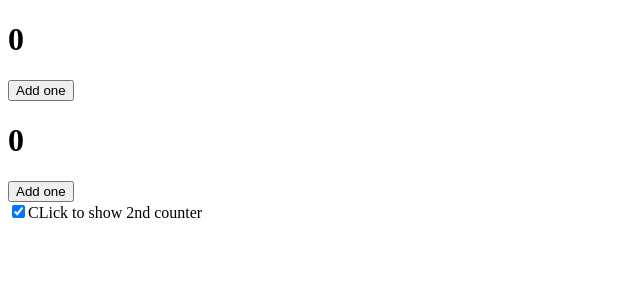
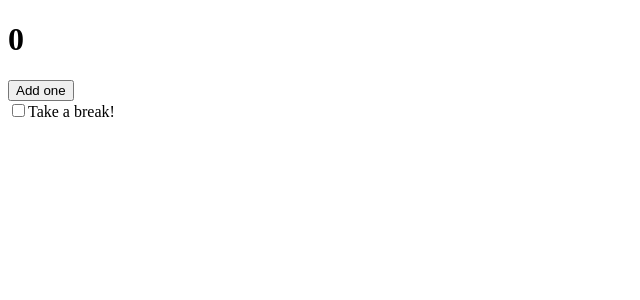
Before and after one commit to sarthak-negi22/100daysReact, a React (Create React App) app: page / in a window 1280 px wide. Shown: the top 300 px of the page, without its empty margins (0-640 px from the left). Built offline with nearby package versions, Linux system fonts and the light colour scheme.

Commit message:
60% done, renderer a diff comp at same pos

```diff
--- a/src/PreserveAndResetState.js
+++ b/src/PreserveAndResetState.js
@@ -1,4 +1,98 @@
 import { useState } from "react";
+
+// when you render a different component at the same position, the state of entire sub tree gets reset
+function NewFancyStyle() {
+
+    const [isFancy, setIsFancy] = useState(false);
+
+    function handleChange(e) {
+        setIsFancy(e.target.checked);
+    }
+
+    return (
+        <>
+            { isFancy ? (
+                <div>
+                <Counter
+                    isFancy = { true }
+                />
+                </div>
+            ) : (
+                <section>
+                <Counter
+                    isFancy = { false }
+                />
+                </section>
+            )}
+            <label>
+                <input
+                    type = "checkbox"
+                    checked = { isFancy }
+                    onChange = { handleChange }
+                />
+            </label>
+        </>
+    );
+}
+
+// different component at the same position resets state
+function TakeABreak() {
+
+    const [isPaused, setIsPaused] = useState(false);
+
+    function handleChange(e) {
+        setIsPaused(e.target.checked);
+    }
+
+    return (
+        <>
+            { isPaused ? (
+                <p>See you later!</p>
+            ) : (
+                <Counter/>
+            )}
+            <label >
+                <input
+                    type = "checkbox"
+                    checked = { isPaused }
+                    onChange = { handleChange }
+                />
+                Take a break!
+            </label>
+        </>
+    );
+}
+// same component at the same position preserves state
+function FancyStyleComponent() {
+
+    const [isFancy, setIsFancy] = useState(false);
+
+    function handleChange(e) {
+        setIsFancy(e.target.checked);
+    }
+
+    return (
+        <>
+            { isFancy ? (
+                <Counter
+                    isFancy = { true }
+                />
+            ) : (
+                <Counter
+                    isFancy = { false }
+                />
+            )}
+            <label >
+                <input
+                    type = "checkbox"
+                    checked = { isFancy }
+                    onChange = { handleChange }
+                />
+                Use fancy styling
+            </label>
+        </>
+    );
+}
 
 //state is tied in the position of the UI tree
 function StateInUiTree() {
@@ -26,14 +120,18 @@ function StateInUiTree() {
 
 }
 
-function Counter() {
+function Counter({ isFancy }) {
 
     const [score, setScore] = useState(0);
-    const [hover, setHover] = useState(true);
+    const [hover, setHover] = useState(false);
 
     let className = "counter";
     if(hover) {
         className += "hover";
+    }
+
+    if(isFancy) {
+        className += "fancy";
     }
 
     function handleClick() {
@@ -61,7 +159,11 @@ export default function PreserveAndResetState() {
         <>
             {/* <h2>Hello world</h2> */}
 
-            <StateInUiTree/>
+            {/* <StateInUiTree/> */}
+
+            {/* <FancyStyleComponent/> */}
+
+            <TakeABreak/>
         </>
     );
 }
--- a/src/index.css
+++ b/src/index.css
@@ -12,7 +12,7 @@ code {
     monospace;
 } */
 
-.board-row{
+/* .board-row{
   display: flex;
   align-items: center;
   justify-content: center;
@@ -21,4 +21,14 @@ code {
 .square{
   height: 50px;
   width: 50px;
+} */
+
+
+
+.counterhover{
+  border: 3px solid green;
 }
+
+.counterfancy{
+  color: aqua;
+}
```
